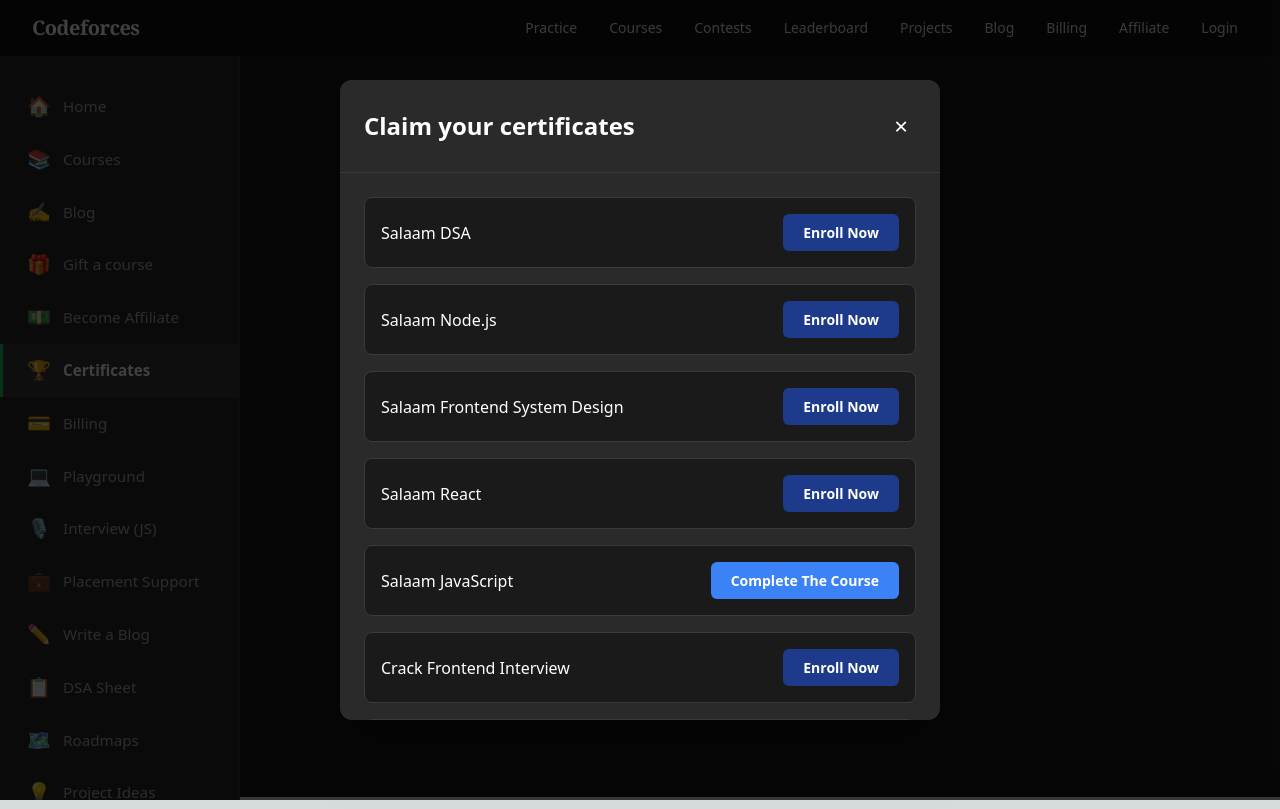
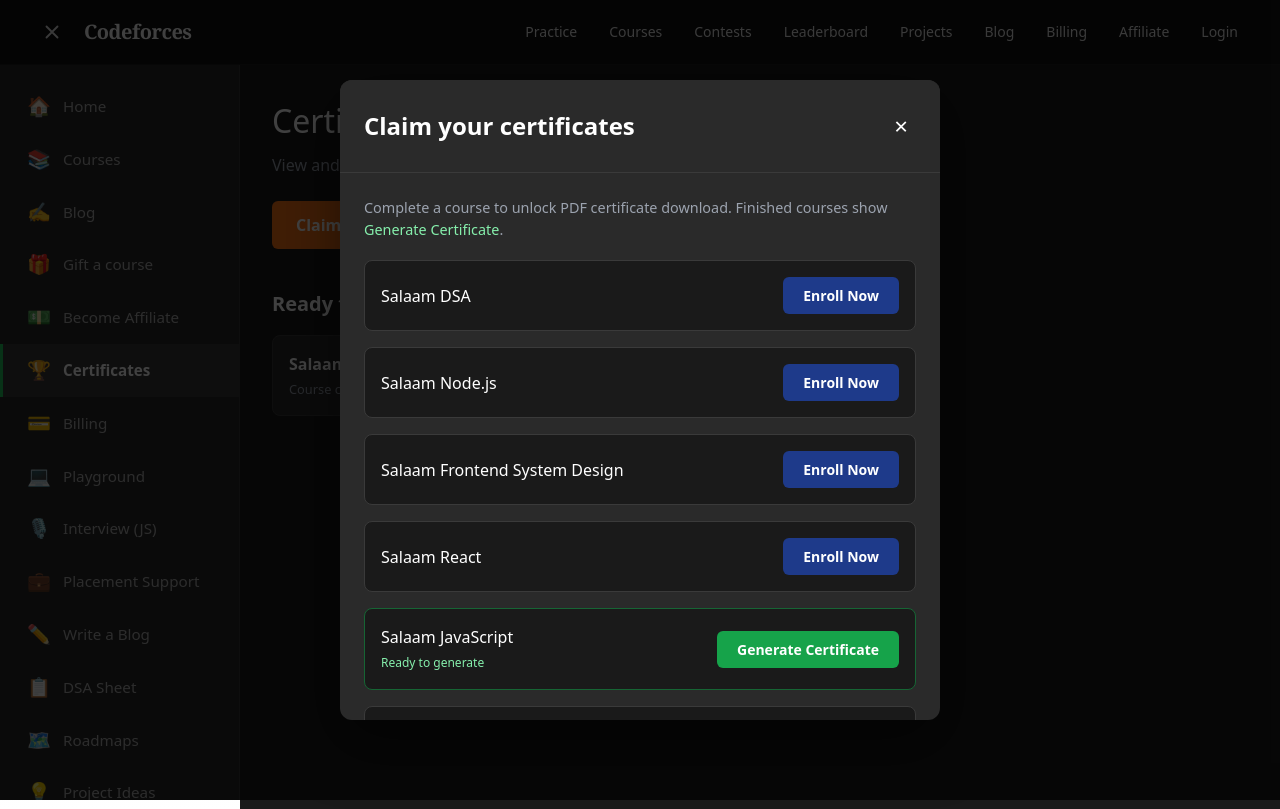
Before and after one commit to aamirbohra72/CodeForces-Leetcode-web, a Next.js app in the folder apps/web/: page /certificates in a window 1280 px wide. Built offline with nearby package versions, Linux system fonts and the light colour scheme.

Commit message:
Add certificate for course completion and download it

```diff
--- a/apps/web/src/app/certificates/page.tsx
+++ b/apps/web/src/app/certificates/page.tsx
@@ -1,40 +1,51 @@
 'use client';
 
-import { useState, useEffect } from 'react';
-import { Navbar } from '@/components/Navbar';
-import { Sidebar } from '@/components/Sidebar';
+import { useCallback, useEffect, useState } from 'react';
+import { useRouter } from 'next/navigation';
+import { DashboardShell } from '@/components/DashboardShell';
+import { downloadCertificatePdf } from '@/components/certificates/downloadCertificatePdf';
+import { getUser } from '@/lib/auth';
+import {
+  type CertificateStatus,
+  resolveCertificateCourses,
+} from '@/lib/certificates';
 
-interface CertificateCourse {
-  id: string;
-  title: string;
-  status: 'enroll' | 'complete'; // 'enroll' means show "Enroll Now", 'complete' means show "Complete The Course"
+type CourseRow = ReturnType<typeof resolveCertificateCourses>[number];
+
+function actionLabel(status: CertificateStatus): string {
+  if (status === 'eligible') return 'Generate Certificate';
+  if (status === 'in_progress') return 'Complete The Course';
+  return 'Enroll Now';
 }
 
-// Mock certificate courses data - in production, this would come from your API
-const certificateCourses: CertificateCourse[] = [
-  { id: '1', title: 'Salaam DSA', status: 'enroll' },
-  { id: '2', title: 'Salaam Node.js', status: 'enroll' },
-  { id: '3', title: 'Salaam Frontend System Design', status: 'enroll' },
-  { id: '4', title: 'Salaam React', status: 'enroll' },
-  { id: '5', title: 'Salaam JavaScript', status: 'complete' }, // This one shows "Complete The Course"
-  { id: '6', title: 'Crack Frontend Interview', status: 'enroll' },
-  { id: '7', title: 'Masterclasses', status: 'enroll' },
-];
+function buttonColors(status: CertificateStatus): { bg: string; hover: string } {
+  if (status === 'eligible') return { bg: '#16a34a', hover: '#15803d' };
+  if (status === 'in_progress') return { bg: '#3b82f6', hover: '#2563eb' };
+  return { bg: '#1e3a8a', hover: '#1e40af' };
+}
 
 export default function CertificatesPage() {
+  const router = useRouter();
   const [isModalOpen, setIsModalOpen] = useState(true);
+  const [courses, setCourses] = useState<CourseRow[]>([]);
+  const [generatingId, setGeneratingId] = useState<string | null>(null);
+  const [toast, setToast] = useState<string | null>(null);
 
-  // Close modal when clicking outside
+  const refreshCourses = useCallback(() => {
+    setCourses(resolveCertificateCourses());
+  }, []);
+
+  useEffect(() => {
+    refreshCourses();
+  }, [refreshCourses]);
+
   useEffect(() => {
     const handleEscape = (e: KeyboardEvent) => {
-      if (e.key === 'Escape') {
-        setIsModalOpen(false);
-      }
+      if (e.key === 'Escape') setIsModalOpen(false);
     };
 
     if (isModalOpen) {
       document.addEventListener('keydown', handleEscape);
-      // Prevent body scroll when modal is open
       document.body.style.overflow = 'hidden';
     } else {
       document.body.style.overflow = 'unset';
@@ -46,42 +57,47 @@
     };
   }, [isModalOpen]);
 
-  const handleEnroll = (courseId: string) => {
-    // In production, this would navigate to the course or handle enrollment
-    console.log('Enroll in course:', courseId);
-    // You can add navigation logic here, e.g.:
-    // router.push(`/learn/${courseId}`);
-  };
+  useEffect(() => {
+    if (!toast) return;
+    const t = setTimeout(() => setToast(null), 2800);
+    return () => clearTimeout(t);
+  }, [toast]);
 
-  const handleComplete = (courseId: string) => {
-    // In production, this would navigate to complete the course or claim certificate
-    console.log('Complete course:', courseId);
-    // You can add navigation logic here
+  const claimed = courses.filter((c) => c.status === 'eligible');
+
+  const handleAction = (course: CourseRow) => {
+    if (course.status === 'eligible') {
+      setGeneratingId(course.id);
+      try {
+        const user = getUser();
+        const recipientName = user?.username || user?.email?.split('@')[0] || 'Learner';
+        downloadCertificatePdf({
+          recipientName,
+          courseTitle: course.title,
+        });
+        setToast(`Downloaded certificate for ${course.title}`);
+      } catch {
+        setToast('Could not generate certificate. Please try again.');
+      } finally {
+        setGeneratingId(null);
+      }
+      return;
+    }
+
+    setIsModalOpen(false);
+    router.push(course.href);
   };
 
   return (
-    <>
-      <Navbar />
-      <div style={{ display: 'flex', minHeight: 'calc(100vh - 60px)' }}>
-        <Sidebar />
-        <main
-          style={{
-            marginLeft: '240px',
-            flex: 1,
-            background: '#1a1a1a',
-            color: 'white',
-            padding: '2rem',
-            position: 'relative',
-          }}
-        >
-          {/* Page Content (visible when modal is closed) */}
-          {!isModalOpen && (
+    <DashboardShell mainClassName="relative min-h-0 overflow-y-auto p-8">
       <div>
-              <h1 style={{ fontSize: '2rem', marginBottom: '1rem' }}>Certificates</h1>
-              <p style={{ color: '#9ca3af', marginBottom: '2rem' }}>
+        <h1 style={{ fontSize: '2rem', marginBottom: '0.5rem' }}>Certificates</h1>
+        <p style={{ color: '#9ca3af', marginBottom: '1.5rem' }}>
           View and claim your course certificates
         </p>
+
         <button
+          type="button"
           onClick={() => setIsModalOpen(true)}
           style={{
             background: '#f97316',
@@ -90,7 +106,7 @@
             padding: '0.75rem 1.5rem',
             borderRadius: '6px',
             fontSize: '1rem',
-                  fontWeight: '600',
+            fontWeight: 600,
             cursor: 'pointer',
           }}
           onMouseEnter={(e) => {
@@ -102,10 +118,62 @@
         >
           Claim Your Certificates
         </button>
+
+        {claimed.length > 0 && (
+          <div style={{ marginTop: '2.5rem' }}>
+            <h2 style={{ fontSize: '1.25rem', marginBottom: '1rem', fontWeight: 600 }}>
+              Ready to download
+            </h2>
+            <div style={{ display: 'flex', flexDirection: 'column', gap: '0.75rem', maxWidth: 560 }}>
+              {claimed.map((course) => {
+                const colors = buttonColors('eligible');
+                return (
+                  <div
+                    key={course.id}
+                    style={{
+                      display: 'flex',
+                      justifyContent: 'space-between',
+                      alignItems: 'center',
+                      gap: '1rem',
+                      padding: '1rem',
+                      background: '#2a2a2a',
+                      borderRadius: 8,
+                      border: '1px solid #3a3a3a',
+                    }}
+                  >
+                    <div>
+                      <div style={{ fontWeight: 600 }}>{course.title}</div>
+                      <div style={{ fontSize: '0.8rem', color: '#9ca3af', marginTop: 4 }}>
+                        Course completed
+                      </div>
+                    </div>
+                    <button
+                      type="button"
+                      disabled={generatingId === course.id}
+                      onClick={() => handleAction(course)}
+                      style={{
+                        padding: '0.5rem 1.25rem',
+                        borderRadius: 6,
+                        border: 'none',
+                        fontSize: '0.875rem',
+                        fontWeight: 600,
+                        cursor: 'pointer',
+                        background: colors.bg,
+                        color: 'white',
+                        whiteSpace: 'nowrap',
+                        opacity: generatingId === course.id ? 0.7 : 1,
+                      }}
+                    >
+                      {generatingId === course.id ? 'Generating…' : 'Download PDF'}
+                    </button>
+                  </div>
+                );
+              })}
+            </div>
           </div>
         )}
+      </div>
 
-          {/* Modal Overlay */}
       {isModalOpen && (
         <div
           style={{
@@ -122,19 +190,15 @@
             padding: '2rem',
           }}
           onClick={(e) => {
-                // Close modal when clicking on overlay (not on modal content)
-                if (e.target === e.currentTarget) {
-                  setIsModalOpen(false);
-                }
+            if (e.target === e.currentTarget) setIsModalOpen(false);
           }}
         >
-              {/* Modal Content */}
           <div
             style={{
               background: '#2a2a2a',
-                  borderRadius: '12px',
+              borderRadius: 12,
               width: '100%',
-                  maxWidth: '600px',
+              maxWidth: 600,
               maxHeight: '80vh',
               overflowY: 'auto',
               position: 'relative',
@@ -142,7 +206,6 @@
             }}
             onClick={(e) => e.stopPropagation()}
           >
-                {/* Modal Header */}
             <div
               style={{
                 display: 'flex',
@@ -167,6 +230,7 @@
                 Claim your certificates
               </h2>
               <button
+                type="button"
                 onClick={() => setIsModalOpen(false)}
                 style={{
                   background: 'transparent',
@@ -175,11 +239,10 @@
                   fontSize: '1.5rem',
                   cursor: 'pointer',
                   padding: '0.25rem 0.5rem',
-                      borderRadius: '4px',
+                  borderRadius: 4,
                   display: 'flex',
                   alignItems: 'center',
                   justifyContent: 'center',
-                      transition: 'background 0.2s',
                 }}
                 onMouseEnter={(e) => {
                   e.currentTarget.style.background = '#3a3a3a';
@@ -193,90 +256,105 @@
               </button>
             </div>
 
-                {/* Modal Body - Course List */}
             <div style={{ padding: '1.5rem' }}>
+              <p style={{ color: '#9ca3af', fontSize: '0.9rem', marginBottom: '1.25rem' }}>
+                Complete a course to unlock PDF certificate download. Finished courses show{' '}
+                <span style={{ color: '#86efac' }}>Generate Certificate</span>.
+              </p>
               <div style={{ display: 'flex', flexDirection: 'column', gap: '1rem' }}>
-                    {certificateCourses.map((course) => (
+                {courses.map((course) => {
+                  const colors = buttonColors(course.status);
+                  const busy = generatingId === course.id;
+                  return (
                     <div
                       key={course.id}
                       style={{
                         display: 'flex',
                         justifyContent: 'space-between',
                         alignItems: 'center',
+                        gap: '1rem',
                         padding: '1rem',
                         background: '#1a1a1a',
-                          borderRadius: '8px',
-                          border: '1px solid #3a3a3a',
+                        borderRadius: 8,
+                        border:
+                          course.status === 'eligible'
+                            ? '1px solid #166534'
+                            : '1px solid #3a3a3a',
                         transition: 'border-color 0.2s',
                       }}
-                        onMouseEnter={(e) => {
-                          e.currentTarget.style.borderColor = '#4a4a4a';
-                        }}
-                        onMouseLeave={(e) => {
-                          e.currentTarget.style.borderColor = '#3a3a3a';
-                        }}
                     >
+                      <div style={{ minWidth: 0 }}>
                         <span
                           style={{
                             fontSize: '1rem',
                             color: 'white',
-                            fontWeight: '500',
+                            fontWeight: 500,
+                            display: 'block',
                           }}
                         >
                           {course.title}
                         </span>
+                        {course.status === 'eligible' && (
+                          <span style={{ fontSize: '0.75rem', color: '#86efac' }}>
+                            Ready to generate
+                          </span>
+                        )}
+                      </div>
                       <button
-                          onClick={() => {
-                            if (course.status === 'complete') {
-                              handleComplete(course.id);
-                            } else {
-                              handleEnroll(course.id);
-                            }
-                          }}
+                        type="button"
+                        disabled={busy}
+                        onClick={() => handleAction(course)}
                         style={{
                           padding: '0.5rem 1.25rem',
-                            borderRadius: '6px',
+                          borderRadius: 6,
                           border: 'none',
                           fontSize: '0.875rem',
-                            fontWeight: '600',
-                            cursor: 'pointer',
+                          fontWeight: 600,
+                          cursor: busy ? 'wait' : 'pointer',
                           transition: 'all 0.2s',
-                            ...(course.status === 'complete'
-                              ? {
-                                  background: '#3b82f6', // Bright blue for "Complete The Course"
+                          background: colors.bg,
                           color: 'white',
-                                }
-                              : {
-                                  background: '#1e3a8a', // Dark blue for "Enroll Now"
-                                  color: 'white',
-                                }),
+                          whiteSpace: 'nowrap',
+                          opacity: busy ? 0.75 : 1,
                         }}
                         onMouseEnter={(e) => {
-                            if (course.status === 'complete') {
-                              e.currentTarget.style.background = '#2563eb';
-                            } else {
-                              e.currentTarget.style.background = '#1e40af';
-                            }
+                          if (!busy) e.currentTarget.style.background = colors.hover;
                         }}
                         onMouseLeave={(e) => {
-                            if (course.status === 'complete') {
-                              e.currentTarget.style.background = '#3b82f6';
-                            } else {
-                              e.currentTarget.style.background = '#1e3a8a';
-                            }
+                          e.currentTarget.style.background = colors.bg;
                         }}
                       >
-                          {course.status === 'complete' ? 'Complete The Course' : 'Enroll Now'}
+                        {busy ? 'Generating…' : actionLabel(course.status)}
                       </button>
                     </div>
-                    ))}
+                  );
+                })}
               </div>
             </div>
           </div>
         </div>
       )}
-        </main>
+
+      {toast && (
+        <div
+          role="status"
+          style={{
+            position: 'fixed',
+            bottom: 24,
+            right: 24,
+            zIndex: 1100,
+            background: '#166534',
+            color: 'white',
+            padding: '0.75rem 1.25rem',
+            borderRadius: 8,
+            fontSize: '0.9rem',
+            fontWeight: 500,
+            boxShadow: '0 8px 24px rgba(0,0,0,0.4)',
+          }}
+        >
+          {toast}
         </div>
-    </>
+      )}
+    </DashboardShell>
   );
 }
--- /dev/null
+++ b/apps/web/src/components/certificates/downloadCertificatePdf.ts
@@ -0,0 +1,138 @@
+import { jsPDF } from 'jspdf';
+
+export type CertificatePdfInput = {
+  recipientName: string;
+  courseTitle: string;
+  issuedAt?: Date;
+  platformName?: string;
+};
+
+function safeFileName(courseTitle: string): string {
+  const base =
+    courseTitle.trim().replace(/[^\w\s-]/g, '').replace(/\s+/g, '-').toLowerCase() || 'course';
+  return `${base}-certificate.pdf`;
+}
+
+function formatDate(date: Date): string {
+  return date.toLocaleDateString('en-US', {
+    year: 'numeric',
+    month: 'long',
+    day: 'numeric',
+  });
+}
+
+/**
+ * Generate a landscape A4 certificate of completion and trigger download.
+ */
+export function downloadCertificatePdf({
+  recipientName,
+  courseTitle,
+  issuedAt = new Date(),
+  platformName = 'Codeforces Platform',
+}: CertificatePdfInput): void {
+  const doc = new jsPDF({
+    orientation: 'landscape',
+    unit: 'mm',
+    format: 'a4',
+  });
+
+  const pageWidth = doc.internal.pageSize.getWidth();
+  const pageHeight = doc.internal.pageSize.getHeight();
+  const cx = pageWidth / 2;
+
+  // Soft cream background
+  doc.setFillColor(252, 250, 245);
+  doc.rect(0, 0, pageWidth, pageHeight, 'F');
+
+  // Outer border
+  doc.setDrawColor(30, 58, 138);
+  doc.setLineWidth(1.2);
+  doc.rect(10, 10, pageWidth - 20, pageHeight - 20);
+
+  // Inner accent border
+  doc.setDrawColor(217, 119, 6);
+  doc.setLineWidth(0.4);
+  doc.rect(14, 14, pageWidth - 28, pageHeight - 28);
+
+  // Corner ornaments
+  const orn = 8;
+  doc.setDrawColor(30, 58, 138);
+  doc.setLineWidth(0.6);
+  [
+    [18, 18],
+    [pageWidth - 18, 18],
+    [18, pageHeight - 18],
+    [pageWidth - 18, pageHeight - 18],
+  ].forEach(([x, y]) => {
+    const dx = x === 18 ? 1 : -1;
+    const dy = y === 18 ? 1 : -1;
+    doc.line(x, y, x + dx * orn, y);
+    doc.line(x, y, x, y + dy * orn);
+  });
+
+  doc.setTextColor(30, 58, 138);
+  doc.setFont('helvetica', 'bold');
+  doc.setFontSize(14);
+  doc.text(platformName.toUpperCase(), cx, 32, { align: 'center' });
+
+  doc.setFontSize(28);
+  doc.setTextColor(15, 23, 42);
+  doc.text('Certificate of Completion', cx, 52, { align: 'center' });
+
+  // Accent line under title
+  doc.setDrawColor(217, 119, 6);
+  doc.setLineWidth(0.8);
+  doc.line(cx - 45, 58, cx + 45, 58);
+
+  doc.setFont('helvetica', 'normal');
+  doc.setFontSize(12);
+  doc.setTextColor(71, 85, 105);
+  doc.text('This is to certify that', cx, 78, { align: 'center' });
+
+  doc.setFont('helvetica', 'bold');
+  doc.setFontSize(26);
+  doc.setTextColor(15, 23, 42);
+  doc.text(recipientName || 'Learner', cx, 96, { align: 'center' });
+
+  // Underline name
+  const nameWidth = doc.getTextWidth(recipientName || 'Learner');
+  doc.setDrawColor(148, 163, 184);
+  doc.setLineWidth(0.3);
+  doc.line(cx - nameWidth / 2 - 4, 100, cx + nameWidth / 2 + 4, 100);
+
+  doc.setFont('helvetica', 'normal');
+  doc.setFontSize(12);
+  doc.setTextColor(71, 85, 105);
+  doc.text('has successfully completed the course', cx, 116, { align: 'center' });
+
+  doc.setFont('helvetica', 'bold');
+  doc.setFontSize(18);
+  doc.setTextColor(30, 58, 138);
+  const courseLines = doc.splitTextToSize(courseTitle, pageWidth - 60);
+  doc.text(courseLines, cx, 132, { align: 'center' });
+
+  doc.setFont('helvetica', 'normal');
+  doc.setFontSize(11);
+  doc.setTextColor(100, 116, 139);
+  doc.text(`Issued on ${formatDate(issuedAt)}`, cx, 158, { align: 'center' });
+
+  // Signature area
+  const sigY = pageHeight - 38;
+  doc.setDrawColor(148, 163, 184);
+  doc.setLineWidth(0.4);
+  doc.line(40, sigY, 110, sigY);
+  doc.line(pageWidth - 110, sigY, pageWidth - 40, sigY);
+
+  doc.setFontSize(10);
+  doc.setTextColor(71, 85, 105);
+  doc.text('Instructor', 75, sigY + 7, { align: 'center' });
+  doc.text(platformName, pageWidth - 75, sigY + 7, { align: 'center' });
+
+  doc.setFontSize(8);
+  doc.setTextColor(148, 163, 184);
+  doc.text('Verify this certificate in your Certificates dashboard.', cx, pageHeight - 18, {
+    align: 'center',
+  });
+
+  doc.save(safeFileName(courseTitle));
+}
--- /dev/null
+++ b/apps/web/src/lib/certificates.ts
@@ -0,0 +1,66 @@
+/**
+ * Certificate claim flow — course catalog + local completion state.
+ * Completion can later be driven by real progress APIs.
+ */
+
+export type CertificateStatus = 'enroll' | 'in_progress' | 'eligible';
+
+export type CertificateCourse = {
+  id: string;
+  title: string;
+  /** Learn / feature path for enroll / continue */
+  href: string;
+  /**
+   * Seeded eligibility for demo / known completions.
+   * Runtime completion in localStorage overrides this when set.
+   */
+  seedEligible?: boolean;
+};
+
+export const CERTIFICATE_COURSES: CertificateCourse[] = [
+  { id: '1', title: 'Salaam DSA', href: '/learn/1' },
+  { id: '2', title: 'Salaam Node.js', href: '/learn/2' },
+  { id: '3', title: 'Salaam Frontend System Design', href: '/learn/5' },
+  { id: '4', title: 'Salaam React', href: '/learn/3' },
+  {
+    id: '5',
+    title: 'Salaam JavaScript',
+    href: '/learn/4',
+    seedEligible: true,
+  },
+  { id: '6', title: 'Crack Frontend Interview', href: '/interview' },
+  { id: '7', title: 'Masterclasses', href: '/learn' },
+];
+
+const completedKey = (courseId: string) => `certificate:completed:${courseId}`;
+const enrolledKey = (courseId: string) => `enrolled:course:${courseId}`;
+
+export function isCourseCompleted(courseId: string): boolean {
+  if (typeof window === 'undefined') return false;
+  if (localStorage.getItem(completedKey(courseId)) === '1') return true;
+  const course = CERTIFICATE_COURSES.find((c) => c.id === courseId);
+  return Boolean(course?.seedEligible);
+}
+
+export function markCourseCompleted(courseId: string): void {
+  if (typeof window === 'undefined') return;
+  localStorage.setItem(completedKey(courseId), '1');
+}
+
+export function isCourseEnrolled(courseId: string): boolean {
+  if (typeof window === 'undefined') return false;
+  return localStorage.getItem(enrolledKey(courseId)) === '1';
+}
+
+export function getCertificateStatus(course: CertificateCourse): CertificateStatus {
+  if (isCourseCompleted(course.id)) return 'eligible';
+  if (isCourseEnrolled(course.id)) return 'in_progress';
+  return 'enroll';
+}
+
+export function resolveCertificateCourses(): Array<CertificateCourse & { status: CertificateStatus }> {
+  return CERTIFICATE_COURSES.map((course) => ({
+    ...course,
+    status: getCertificateStatus(course),
+  }));
+}
```
Lines whose indentation alone changed are shown as unchanged.
